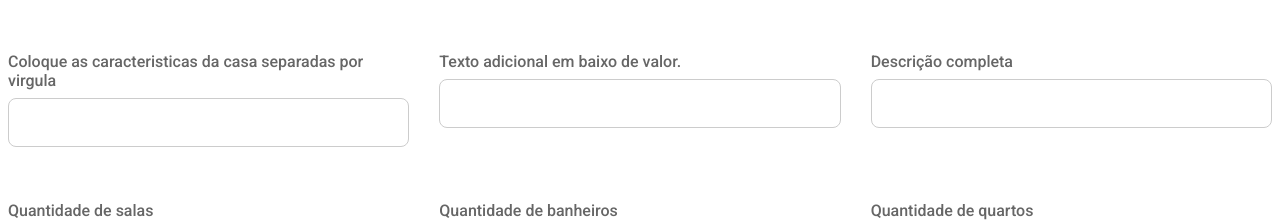
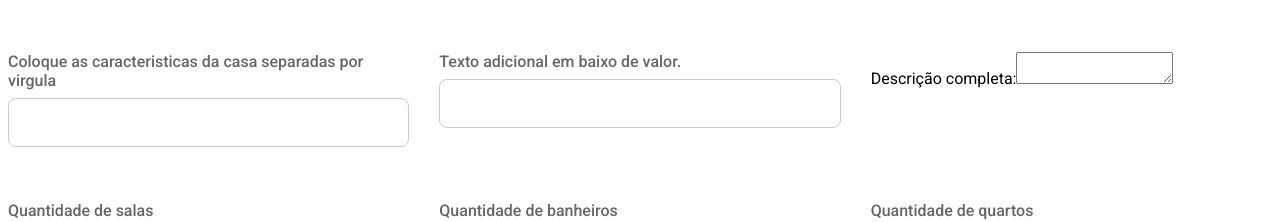
Before and after one commit to Wellington-Developer/lot-alpha, a React (Vite) app: page /accountuser/send-post in a window 1280 px wide. Shown: the part 724-946 px from the top of the page. Built offline with nearby package versions, Linux system fonts and the light colour scheme; no server answers.

Commit message:
description has been formatted

```diff
--- a/src/Components/AccountUser/EditPost/index.jsx
+++ b/src/Components/AccountUser/EditPost/index.jsx
@@ -46,6 +46,20 @@ export const EditPost = () => {
         window.location.reload();
         setLoad(false)
       }, 1000);
+    }
+  };
+
+  const handleTextareaKeyPress = (e) => {
+    if (e.key === 'Enter' && !e.shiftKey) {
+      e.preventDefault(); // Impede o comportamento padrão de enviar o formulário
+      const textarea = e.target;
+      const start = textarea.selectionStart;
+      const end = textarea.selectionEnd;
+      const value = textarea.value;
+
+      // Insere uma quebra de linha na posição do cursor
+      textarea.value = value.substring(0, start) + '\n' + value.substring(end);
+      textarea.selectionStart = textarea.selectionEnd = start + 1; // Coloca o cursor após a quebra de linha
     }
   };
 
@@ -165,7 +179,15 @@ export const EditPost = () => {
           value={textoAdicional}
           onChange={(e) => setTextoAdicional(e.target.value)}
         />
-        <Input label="Descrição completa" name="descricao_completa" type="textarea" {...descricao_completa} />
+        <div className="form-control">
+          <label htmlFor="descricao_completa">Descrição completa:</label>
+          <textarea
+            id="descricao_completa"
+            name="descricao_completa"
+            {...descricao_completa}
+            onKeyDown={handleTextareaKeyPress}
+          />
+        </div>
         <Input label="Cidade" name="cidade" type="text" {...cidade} />
         <Input label="Bairro" name="bairro" type="text" {...bairro} />
         <Input label="Quantidade de salas" name="qtd_salas" type="number" {...qtd_salas}/>
--- a/src/Components/AccountUser/Post/index.jsx
+++ b/src/Components/AccountUser/Post/index.jsx
@@ -57,6 +57,20 @@ export const Post = () => {
           localidade.setValue(`${data.logradouro}, ${numeroImovel.value}, ${data.bairro} - ${data.localidade}`);
         })
         .catch(error => console.error('Erro ao buscar dados do CEP:', error));
+    }
+  };
+
+  const handleTextareaKeyPress = (e) => {
+    if (e.key === 'Enter' && !e.shiftKey) {
+      e.preventDefault(); // Impede o comportamento padrão de enviar o formulário
+      const textarea = e.target;
+      const start = textarea.selectionStart;
+      const end = textarea.selectionEnd;
+      const value = textarea.value;
+
+      // Insere uma quebra de linha na posição do cursor
+      textarea.value = value.substring(0, start) + '\n' + value.substring(end);
+      textarea.selectionStart = textarea.selectionEnd = start + 1; // Coloca o cursor após a quebra de linha
     }
   };
 
@@ -141,7 +155,15 @@ export const Post = () => {
           value={textoAdicional} // Mostrar as features separadas por vírgula
           onChange={(e) => SetTextoAdicional(e.target.value)}
         />
-        <Input label="Descrição completa" name="descricao_completa" type="textarea" {...descricao_completa}/>
+        <div className="form-control">
+          <label htmlFor="descricao_completa">Descrição completa:</label>
+          <textarea
+            id="descricao_completa"
+            name="descricao_completa"
+            {...descricao_completa}
+            onKeyDown={handleTextareaKeyPress}
+          />
+        </div>
         <Input label="Quantidade de salas" name="qtd_salas" type="number" {...qtd_salas}/>
         <Input label="Quantidade de banheiros" name="qtd_banheiros" type="number" {...qtd_banheiros}/>
         <Input label="Quantidade de quartos" name="qtd_quartos" type="number" {...qtd_quartos}/>
--- a/src/Components/PagePost/index.jsx
+++ b/src/Components/PagePost/index.jsx
@@ -104,7 +104,7 @@ export const PostPage = () => {
 
                 <p id="description">{data.breve_descricao}</p>
                 <button id="button-price">
-                  <a href={window.location.href}>
+                  <a href={`https://wa.me//5512996088228?text=Tenho%20interesse%20em%20comprar%20este%20imovel:%20${window.location.href}`}>
                   Mais informações
                   </a>
                 </button>
@@ -158,7 +158,9 @@ export const PostPage = () => {
                 <hr></hr>
               <div>
                 <h1 id="full-description">Descrição completa</h1>
-                <p id="content_desc">{data.descricao_completa}</p>
+                {
+                  data.descricao_completa && <p id="content_desc" dangerouslySetInnerHTML={{ __html: data.descricao_completa.replace(/\n/g, "<br>") }}></p>
+                }
               </div>
 
               <hr></hr>
```
